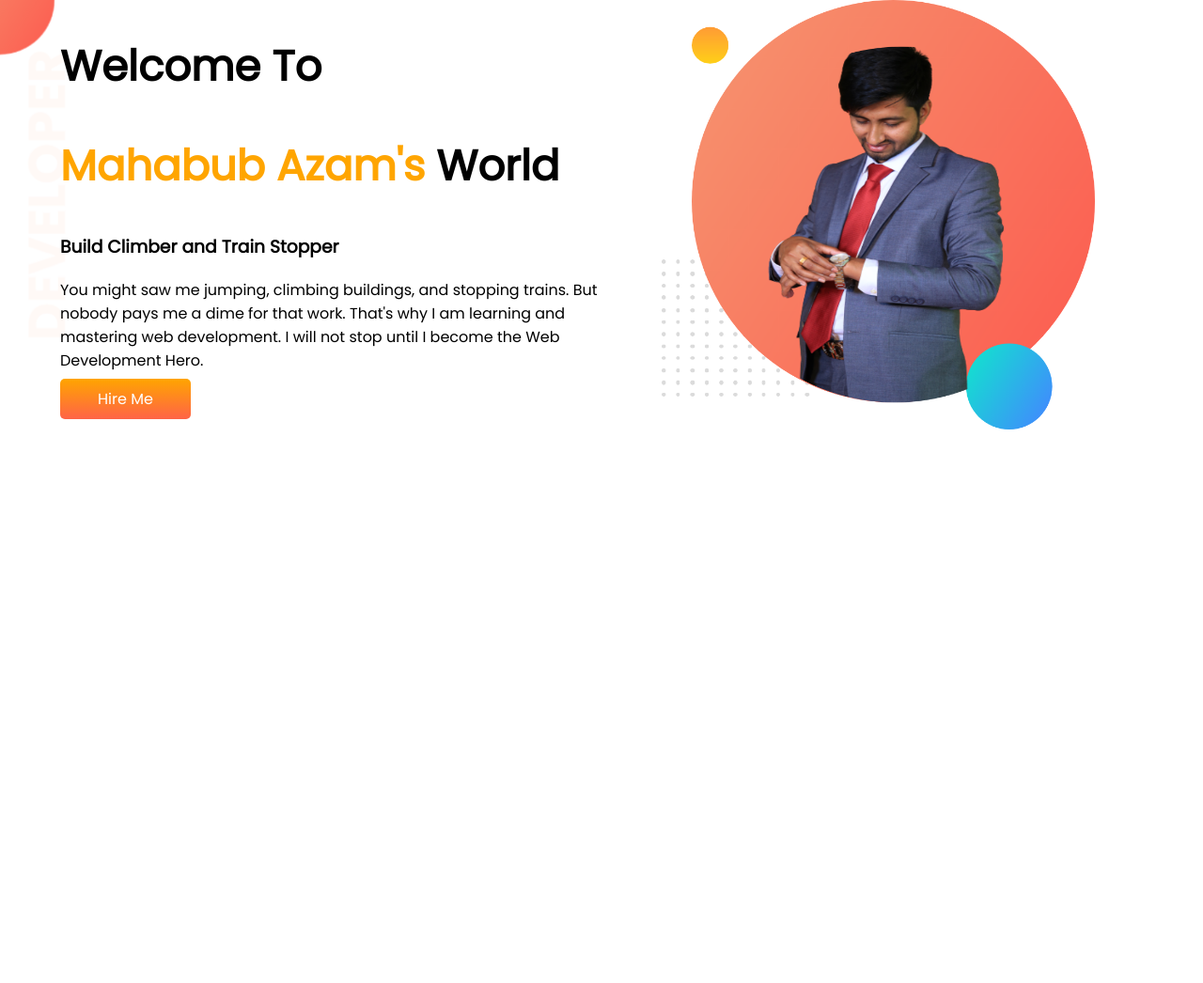
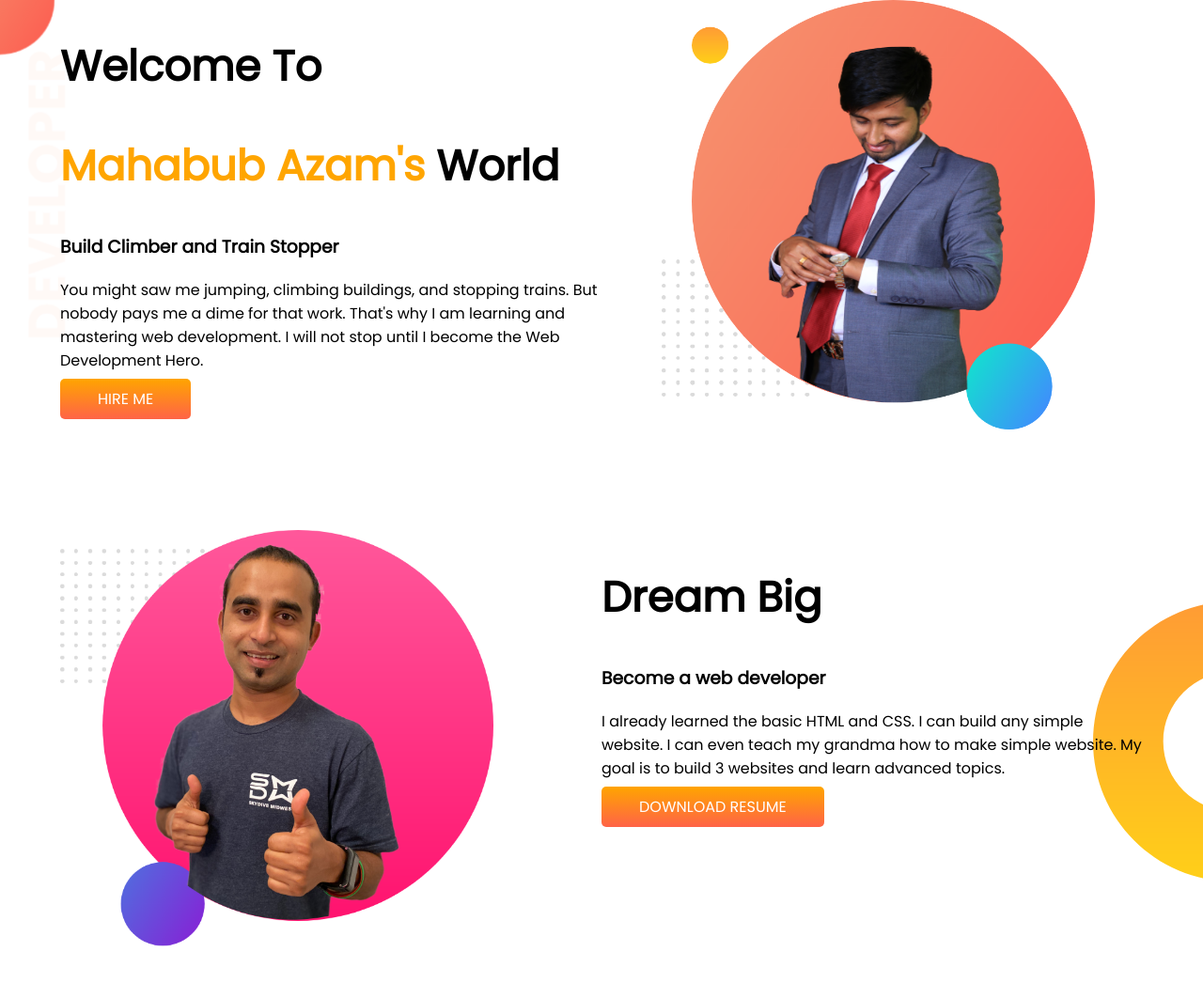
Before and after one commit to CoderMahabub/developer-portfolio, a plain HTML site: page index.html in a window 1280 px wide. Shown: the whole page at 94% size. Before the commit the page ends 800 px from the top, so only its background shows below. Drawn offline with Linux system fonts and the light colour scheme.

Commit message:
Dream Section Done

```diff
--- a/index.html
+++ b/index.html
@@ -29,6 +29,18 @@
             <img src="images/mahabub.png" alt="Mahabub">
         </div>
     </section>
+    <section class="dream-big">
+        <div class="dream-left half-width">
+            <img src="images/jhankar2.png" alt="Jhanker">
+        </div>
+        <div class="dream-right half-width">
+            <h1>Dream Big</h1>
+            <h3>Become a web developer</h3>
+            <p>I already learned the basic HTML and CSS. I can build any simple website. I can even teach my grandma how
+                to make simple website. My goal is to build 3 websites and learn advanced topics.</p>
+            <a class="link-button" href="#" target="_blank">Download Resume</a>
+        </div>
+    </section>
 
 </body>
 
--- a/style.css
+++ b/style.css
@@ -12,6 +12,7 @@ h1{
 
 section{
     display: flex;
+    margin-bottom: 100px;
 }
 .top-banner{
     background-image: url(images/top-banner.png);
@@ -30,4 +31,14 @@ section{
     padding: 10px 40px;
     border-radius: 5px;
     color: #fff;
+    text-transform: uppercase;
 }
+.dream-big{
+    background-image: url(images/dream-bg.png);
+    background-repeat: no-repeat;
+    background-position: right;
+}
+.dream-right{
+    padding-right: 5%;
+    padding-left: 0;
+}
```
